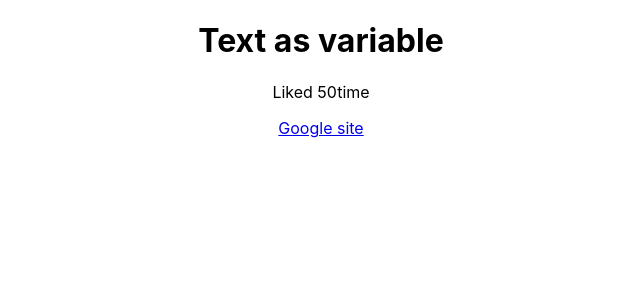
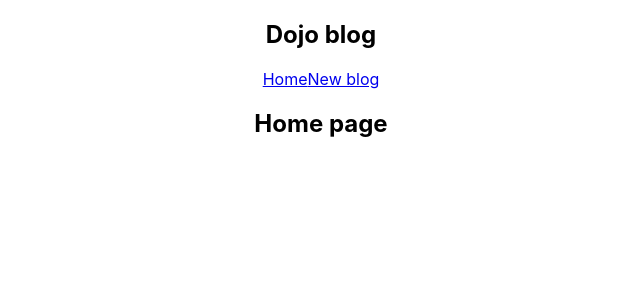
Before and after one commit to sinigers/React, a React (Create React App) app in the folder React-Study/dojo-blog/: page / in a window 1280 px wide. Shown: the top 300 px of the page, without its empty margins (319-959 px from the left). Built offline with nearby package versions, Linux system fonts and the light colour scheme.

Commit message:
nesting comopnents

```diff
--- a/React-Study/dojo-blog/src/App.js
+++ b/React-Study/dojo-blog/src/App.js
@@ -1,21 +1,16 @@
 import './App.css';
+import Navbar from './Navbar';
+import Home from './Home';
 
 function App() {
-    const title = 'Text as variable';
-    const likes = 50;
-    const link = 'http://www.google.com';
-    return ( <
-        div className = "App" >
-        <
-        div className = "content" >
-        <
-        h1 > { title } < /h1>   <
-        p > Liked { likes }
-        time < /p> <
-        a href = "www.google.com" > Google site < /a>  <
-        a href = { link } > < /a>< /
-        div > <
-        /div>
+
+    return (
+        <div className = "App" >
+            <Navbar />
+        <div className = "content" >
+        < Home />
+        </div>
+        </div>
     );
 }
 
--- /dev/null
+++ b/React-Study/dojo-blog/src/Home.js
@@ -0,0 +1,9 @@
+const Home = () => {
+    return (
+        <div className="home">
+            <h2>Home page</h2>
+        </div>
+     );
+}
+
+export default Home;
--- /dev/null
+++ b/React-Study/dojo-blog/src/Navbar.js
@@ -0,0 +1,13 @@
+const Navbar = () => {
+    return (
+        <nav className="navbar">
+            <h1>Dojo blog</h1>
+            <div className="links">
+                <a href="/">Home</a>
+                <a href="/create">New blog</a>
+            </div>
+        </nav>
+     );
+}
+
+export default Navbar;
```
